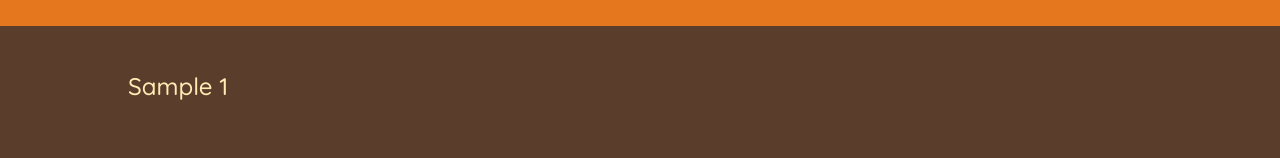
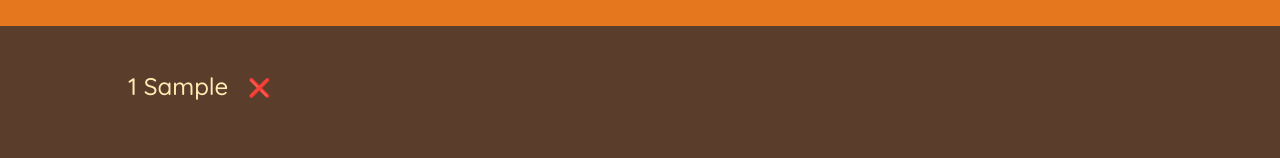
Before and after one commit to nazarchykur/travel-list, a React (Create React App) app: page / in a window 1280 px wide. Both pictures are taken after typing "Sample" into the empty fields and a click on the button "ADD". Shown: the part 251-409 px from the top of the page. Built offline with nearby package versions, Linux system fonts and the light colour scheme.

Commit message:
added an example of deleting an Item = example of more Child to Parent Communication

```diff
--- a/src/App.js
+++ b/src/App.js
@@ -1,10 +1,10 @@
 import { useState } from "react";
 
-const initialItems = [
-  { id: 1, description: "Passports", quantity: 2, packed: false },
-  { id: 2, description: "Socks", quantity: 12, packed: false },
-  { id: 3, description: "Shirts", quantity: 5, packed: true },
-];
+// const initialItems = [
+//   { id: 1, description: "Passports", quantity: 2, packed: false },
+//   { id: 2, description: "Socks", quantity: 12, packed: false },
+//   { id: 3, description: "Shirts", quantity: 5, packed: true },
+// ];
 
 export default function App() {
   const [items, setItems] = useState([]);
@@ -14,11 +14,15 @@
     setItems((items) => [...items, item]);
   }
 
+  function handleDeleteItem(id) {
+    setItems((items) => items.filter((item) => item.id !== id));
+  }
+
   return (
     <div className="app">
       <Logo />
       <Form onAddItems={handleAddItems} />
-      <PackingList items={items} />
+      <PackingList items={items} onDeleteItem={handleDeleteItem} />
       <Stats />
     </div>
   );
@@ -72,25 +76,25 @@
   );
 }
 
-function PackingList({ items }) {
+function PackingList({ items, onDeleteItem }) {
   return (
     <div className="list">
       <ul>
         {items.map((item) => (
-          <Item item={item} key={item.id} />
+          <Item item={item} onDeleteItem={onDeleteItem} key={item.id} />
         ))}
       </ul>
     </div>
   );
 }
 
-function Item({ item }) {
+function Item({ item, onDeleteItem }) {
   return (
     <li>
       <span style={item.packed ? { textDecoration: "line-through" } : {}}>
-        {item.description} {item.quantity}
+        {item.quantity} {item.description}
       </span>
-      <button>X</button>
+      <button onClick={() => onDeleteItem(item.id)}>❌</button>
     </li>
   );
 }
```
